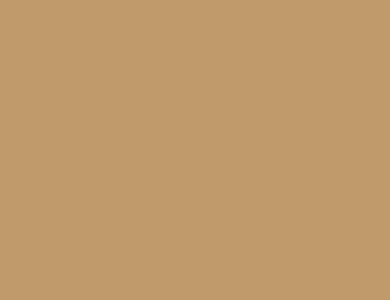
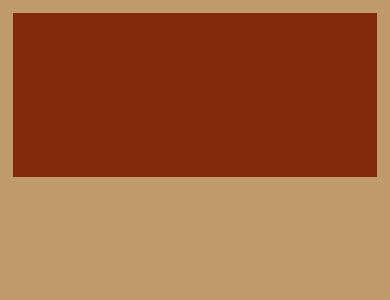
Before and after one commit to nbkhope/revvista-nativva, a React Native app: screen / in a window 390 px wide. Shown: the top 300 px of the page. Built offline with nearby package versions, Linux system fonts and the light colour scheme.

Commit message:
Adicionar vistas interiores

```diff
--- a/App.js
+++ b/App.js
@@ -5,7 +5,28 @@ class App extends Component {
   render() {
     return (
       <View style={styles.container}>
+        <View style={{ flex: 1, flexDirection: 'row' }}>
+          <View style={{ flex: 1, backgroundColor: '#832a0d' }}>
+          </View>
+          <View style={{ flex: 1, backgroundColor: '#832a0d' }}>
+          </View>
+          <View style={{ flex: 1, backgroundColor: '#832a0d' }}>
+          </View>
+          <View style={{ flex: 1, backgroundColor: '#832a0d' }}>
+          </View>
+        </View>
 
+        <View style={{ flex: 1 }}>
+        </View>
+
+        <View style={{ flex: 1 }}>
+        </View>
+
+        <View style={{ flex: 1 }}>
+        </View>
+
+        <View style={{ flex: 1 }}>
+        </View>
       </View>
     );
   }
@@ -14,7 +35,8 @@ class App extends Component {
 const styles = StyleSheet.create({
   container: {
     flex: 1,
-    backgroundColor: '#c19a6b'
+    backgroundColor: '#c19a6b',
+    padding: 13
   },
 });
 
```
